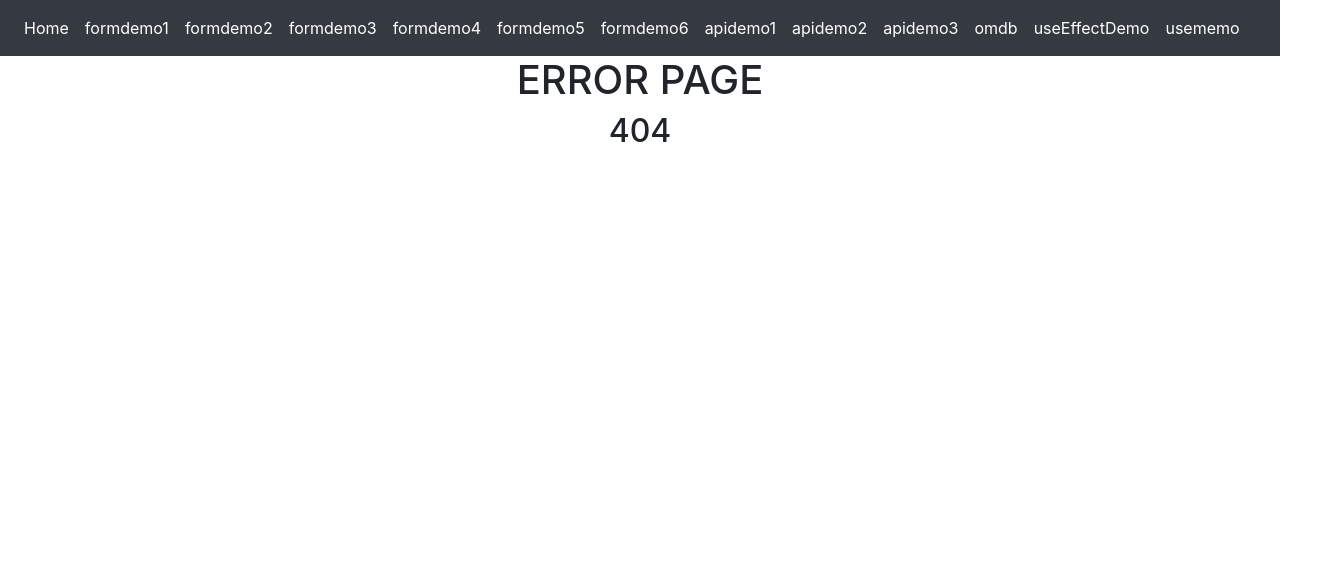
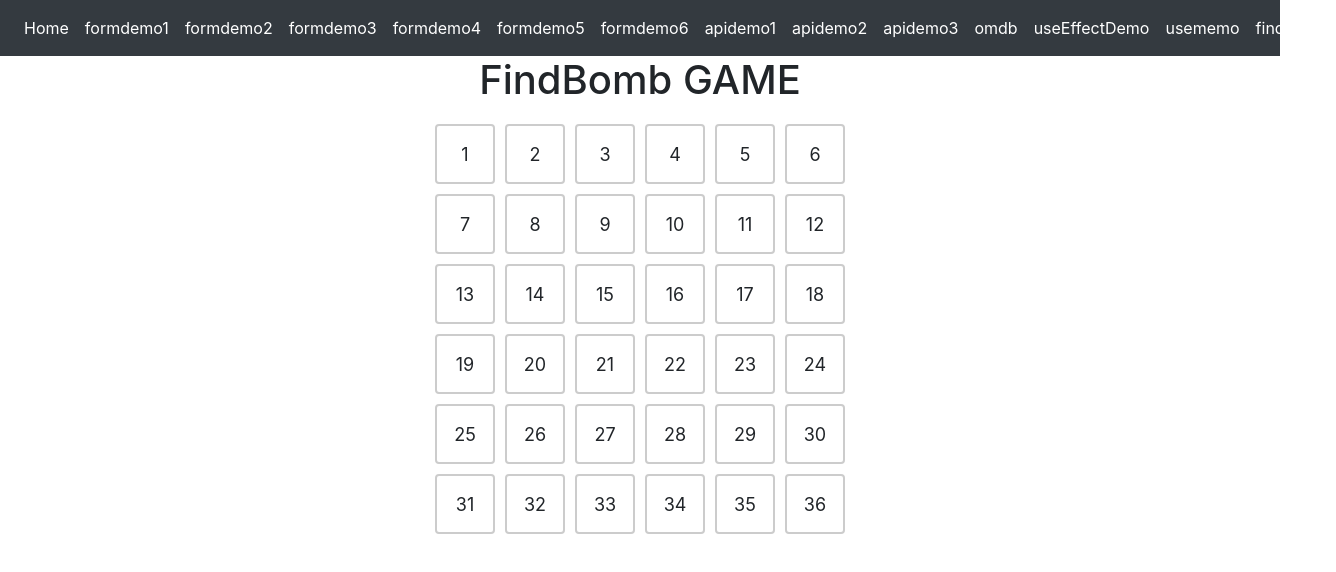
Before and after one commit to samirvithlani/MERN_B_HYBRID_WEEKEND_2025, a React (Vite) app: page /findbomb in a window 1280 px wide. Before the commit this address had no page. Shown: the top 572 px of the page, 1336 px wide, since content can reach past the window. Built offline with nearby package versions, Linux system fonts and the light colour scheme.

Commit message:
findbomb

```diff
--- a/src/App.jsx
+++ b/src/App.jsx
@@ -41,6 +41,7 @@ import { ApiDemo3 } from "./components/api/ApiDemo3";
 import { ToastContainer, Zoom } from "react-toastify";
 import { UpdateUser } from "./components/api/UpdateUser";
 import { UseMemoDemo } from "./components/UseMemoDemo";
+import { FindBomb } from "./components/FindBomb";
 
 function App() {
   return (
@@ -91,6 +92,7 @@ function App() {
         <Route path="/omdb" element={<OmdbApiDemo />}></Route>
         <Route path="/useEffectDemo" element={<UseEffectDemo1 />}></Route>
         <Route path="/usememo" element = {<UseMemoDemo/>}></Route>
+        <Route path="/findbomb" element ={<FindBomb/>}></Route>
 
         <Route path="/*" element={<Error404 />}></Route>
       </Routes>
--- /dev/null
+++ b/src/components/FindBomb.jsx
@@ -0,0 +1,65 @@
+import React, { useMemo, useState } from "react";
+
+export const FindBomb = () => {
+  var girdSize = 6;
+  var totalTiles = girdSize * girdSize; //36 -->number
+  //const random = Math.floor(Math.random()*totalTiles)
+
+  const random = useMemo(()=>{
+    return Math.floor(Math.random()*totalTiles)
+  },[])
+
+  const [clickedTiles, setclickedTiles] = useState([])
+  const [isGameOver, setisGameOver] = useState(false)
+
+  console.log("bomb position...",random)
+  console.log("selected tiles..",clickedTiles)
+
+  const clickHandler =(index)=>{
+
+    setclickedTiles([...clickedTiles,index])
+
+    if(index==random){
+        setisGameOver(true)
+    }
+  }
+
+  return (
+    <div style={{ textAlign: "center" }}>
+      <h1>FindBomb GAME</h1>
+      <div
+        style={{
+          display: "grid",
+          gridTemplateColumns: `repeat(${girdSize},60px)`,
+          gap: "10px",
+          justifyContent: "center",
+          margin: "20px 0",
+        }}
+      >
+        {
+            Array.from({length:totalTiles}).map((item,index)=>{
+                return <div onClick={()=>{clickHandler(index)}}
+                 style={{
+                    width:"60px",
+                    height:"60px",
+                    display:"flex",
+                    alignItems:"center",
+                    justifyContent:"center",
+                    border:"2px solid #ccc",
+                    //backgroundColor:"white",
+                    backgroundColor:clickedTiles.includes(index) ? "gray":"white",
+                    cursor:"pointer",
+                    fontSize:"18px",
+                    borderRadius:"4px",
+                }}>
+                       {
+                       isGameOver &&  random == index ? "💣" : index+1
+                       }
+                </div>
+            })
+        }
+
+      </div>
+    </div>
+  );
+};
--- a/src/components/Navbar.jsx
+++ b/src/components/Navbar.jsx
@@ -118,6 +118,12 @@ export const Navbar = () => {
                 usememo
               </Link>
             </li>
+            <li class="nav-item active">
+              <Link class="nav-link" to="/findbomb">
+                findbomb
+              </Link>
+            </li>
+
 
 
 
```
